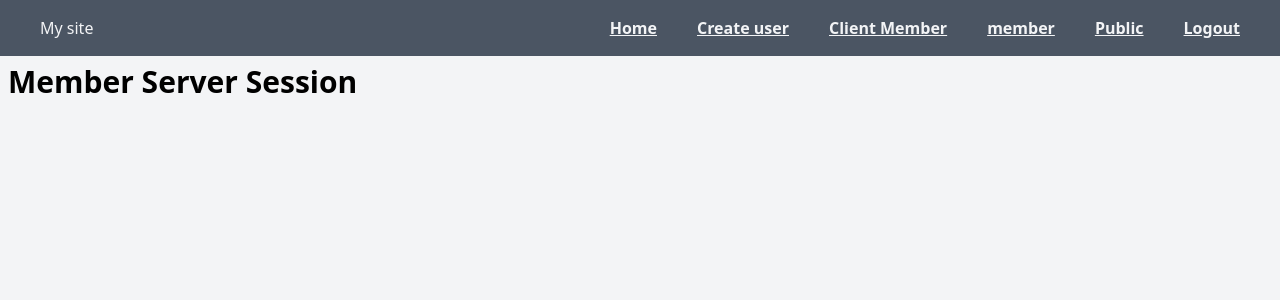
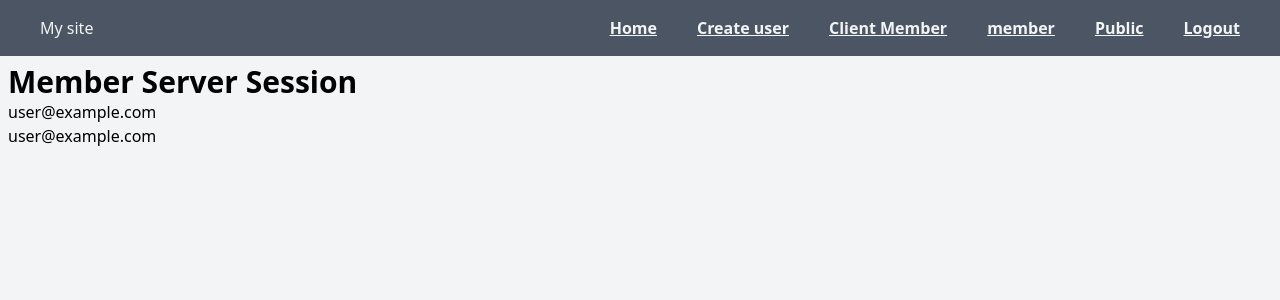
Before and after one commit to alfwani-js/Next-auth, a Next.js app: page /member in a window 1280 px wide. Shown: the top 300 px of the page. Built offline with nearby package versions, Linux system fonts and the light colour scheme; no server answers; sample sign-in values are in the browser's storage.

Commit message:
protect member page

```diff
--- a/app/api/auth/[...nextauth]/options.js
+++ b/app/api/auth/[...nextauth]/options.js
@@ -23,6 +23,7 @@
             profile(profile){
                 console.log("Profile Google:", profile)
 
+                let userRole = "Google User"
 
                 return {
                     ...profile,
--- a/app/member/page.jsx
+++ b/app/member/page.jsx
@@ -1,9 +1,20 @@
+import { getServerSession } from "next-auth"
+import { redirect } from "next/navigation"
+import { options } from "@/app/api/auth/[...nextauth]/options"
 
+const Member= async() => {
+  const session = await getServerSession(options)
 
-const Member=() => {
+  if(!session){
+    redirect("/api/auth/signin?callbackUrl=/member")
+  }
   return (
     <div>
     <h1> Member Server Session</h1>
+    <p>
+      {session?.user?.email}
+    </p>
+    <p>{session?.user?.email}</p>
 
     </div>
   )
```
